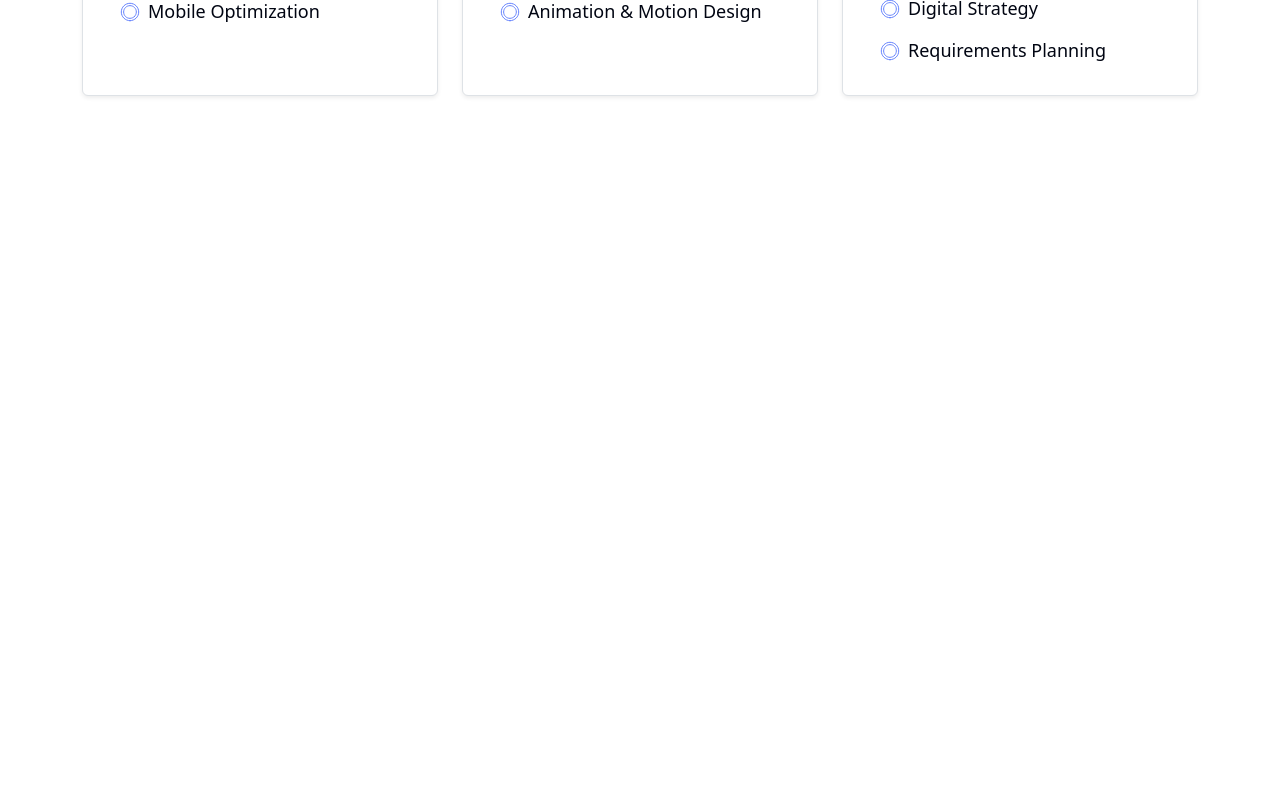
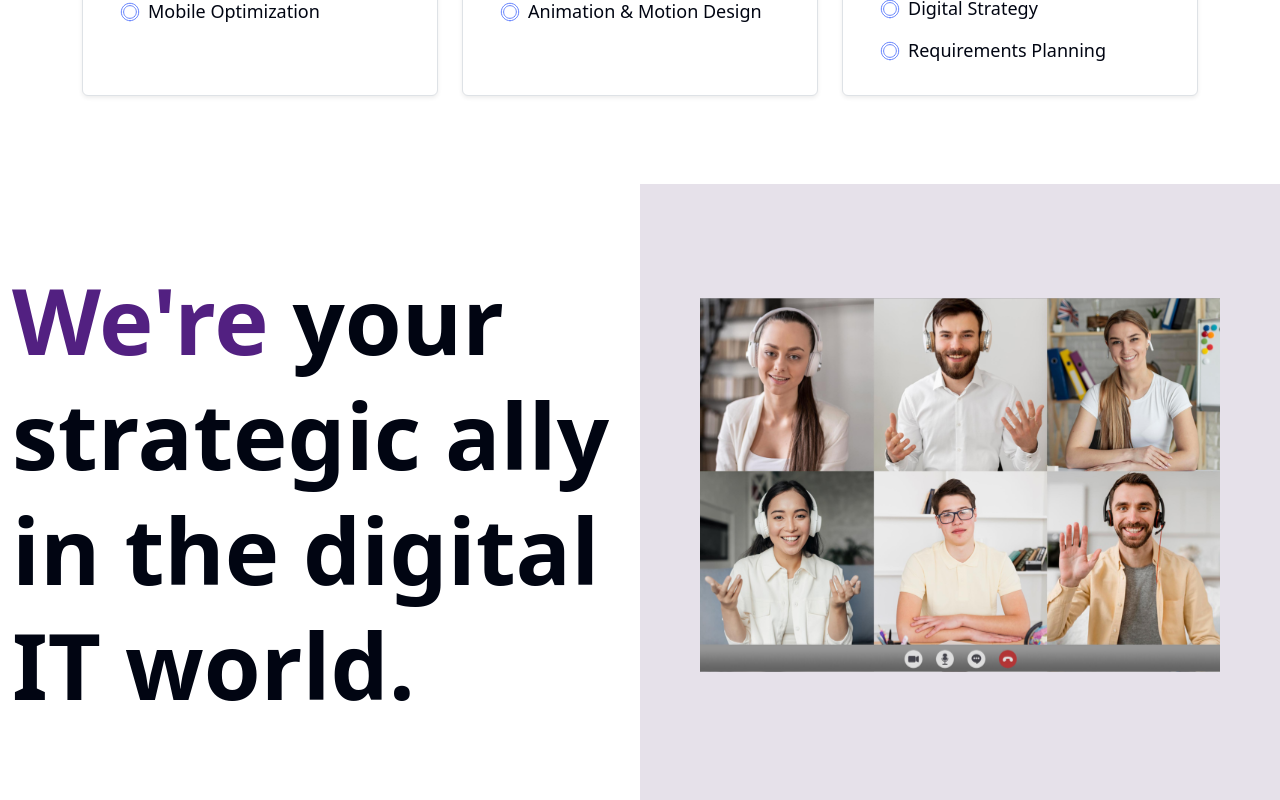
Before and after one commit to Bazzomir/lumaro, a React (Create React App) app in the folder erikas-app/: page / in a window 1280 px wide. Shown: the part 2053-2853 px from the top of the page. Before the commit the page ends 2189 px from the top, so only its background shows below. Built offline with nearby package versions, Linux system fonts and the light colour scheme.

Commit message:
started about

```diff
--- a/erikas-app/src/assets/css/App.css
+++ b/erikas-app/src/assets/css/App.css
@@ -2,11 +2,22 @@
     --purple: #522081;
     --white: #fff;
     --black: #010512;
+    --gray: #E6E1EA;
+
 }
 
 body {
     font-family: 'Inter';
     color: var(--black) !important;
+}
+
+.text-purple {
+    color: var(--purple) !important;
+}
+
+.box-broder-box {
+    display: inline;
+    box-sizing: border-box !important;
 }
 
 .navbar {
@@ -108,3 +119,29 @@ body {
     line-height: 26px;
     color: var(--black);
 }
+
+
+.about-text {
+    font-size: 5.75rem;
+    font-weight: 700;
+    line-height: 7.188rem;
+    letter-spacing: 0.3;
+    width: 43rem;
+}
+
+.about-image {
+    position: relative;
+    z-index: 2;
+}
+
+.bg-triangle {
+    position: relative;
+    background-color: var(--gray);
+    /* max-height: 774px; */
+    /* max-width: 960px; */
+    /* height: 774px; */
+    /* width: 960px; */
+    width: 48.5vw;
+    height: 77vh;
+    z-index: 1;
+}
--- a/erikas-app/src/components/App.js
+++ b/erikas-app/src/components/App.js
@@ -4,6 +4,7 @@ import 'bootstrap/dist/css/bootstrap.min.css';
 import Header from './component/Header';
 import Homepage from './pages/Homepage';
 import Services from './pages/Services';
+import About from './pages/About';
 
 function App() {
   return (
@@ -11,6 +12,7 @@ function App() {
       <Header />
       <Homepage />
       <Services />
+      <About />
     </>
   );
 }
--- /dev/null
+++ b/erikas-app/src/components/pages/About.jsx
@@ -0,0 +1,19 @@
+import React from 'react';
+import { ReactComponent as MeetingImg } from '../../assets/image/meeting.svg';
+
+export default function About() {
+    return (
+        <div className="about container-fluid mt-5">
+            <div className="row justify-content-center align-items-center">
+                <div className="about-text col-12 col-lg-6">
+                    <span className="text-purple">We're</span> your strategic ally in the <span>digital</span> IT world.
+                </div>
+                <div className="col-0 col-lg-6 d-none d-lg-block box-broder-box bg-triangle">
+                    <div className="d-flex justify-conent-end">
+                        <MeetingImg alt="About us Image" className="about-image p-5"/>
+                    </div>
+                </div>
+            </div>
+        </div>
+    )
+}
--- a/erikas-app/src/components/pages/Services.jsx
+++ b/erikas-app/src/components/pages/Services.jsx
@@ -40,7 +40,7 @@ export default function Services() {
     }, []);
 
     return (
-        <div className="services container mt-5 vh-100">
+        <div className="services container mt-5">
             <div className="row">
                 <h2 className="services--header text-center">Our Services</h2>
                 <p className="services--paragraph text-center">Welcome to our website</p>
```
Also changed, not shown: erikas-app/src/assets/image/meeting.svg (added).
